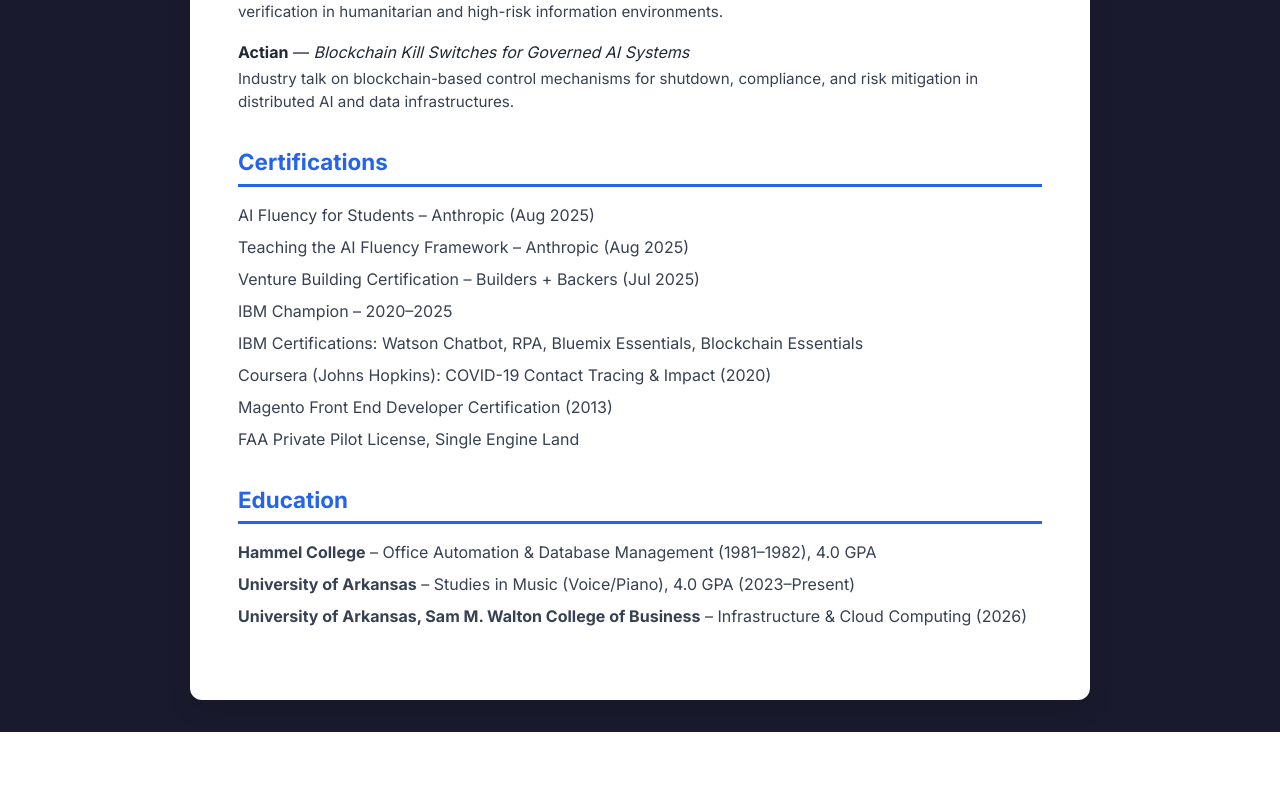
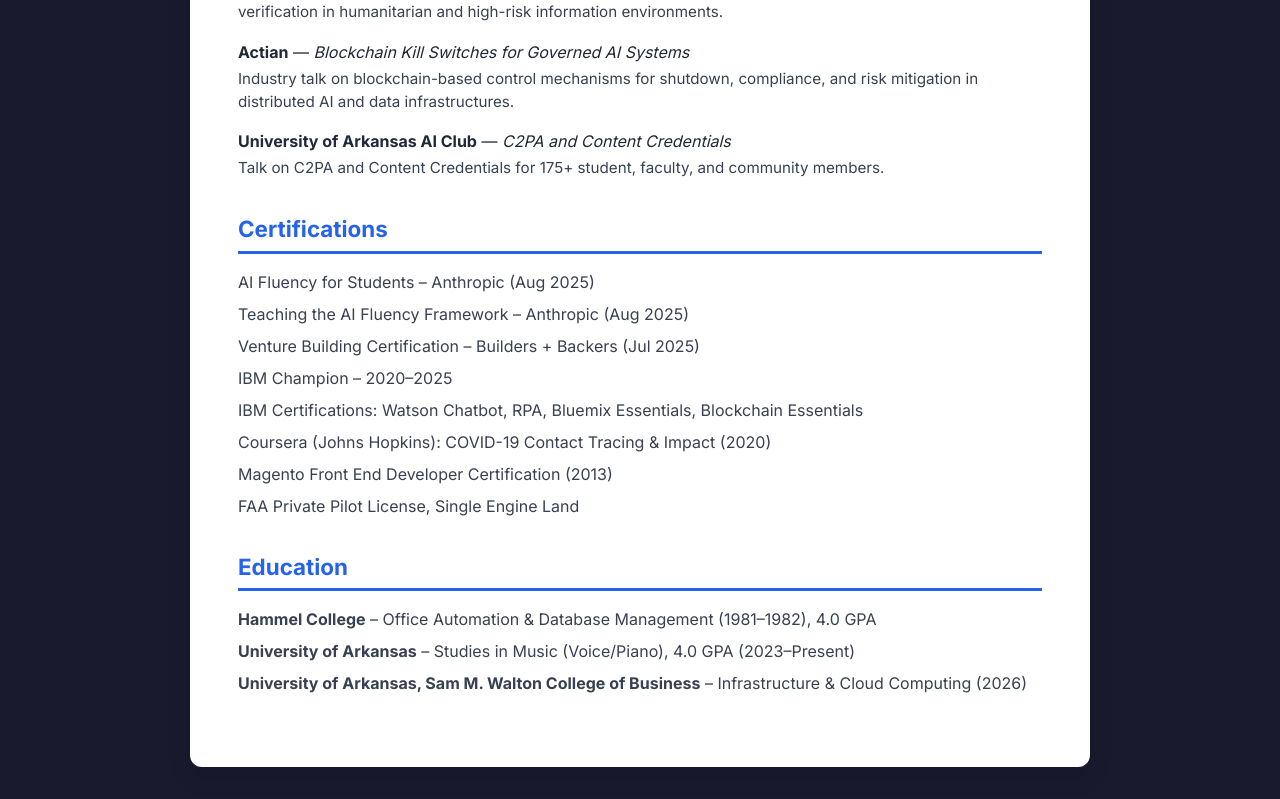
Before and after one commit to kilroyblockchain/karenkilroy, a React (Create React App) app: page /resume in a window 1280 px wide. Shown: the part 1996-2795 px from the top of the page. Before the commit the page ends 2728 px from the top, so only its background shows below. Built offline with nearby package versions, Linux system fonts and the light colour scheme.

Commit message:
c2pa for ai agents

```diff
--- a/src/App.js
+++ b/src/App.js
@@ -29,6 +29,12 @@
       topic: "Blockchain Kill Switches for Governed AI Systems",
       description:
         "Shared how blockchain-backed controls keep distributed AI infra compliant, explainable, and ready for shutdown when needed."
+    },
+    {
+      org: "University of Arkansas AI Club",
+      topic: "C2PA Content Credentials for AI Agents",
+      description:
+        "Talk on C2PA and Content Credentials for 175+ student, faculty, and community members."
     }
   ];
 
--- a/src/Resume.js
+++ b/src/Resume.js
@@ -178,6 +178,12 @@
                 distributed AI and data infrastructures.
               </p>
             </li>
+            <li>
+              <strong>University of Arkansas AI Club</strong> — <em>C2PA and Content Credentials</em>
+              <p className="speaking-desc">
+                Talk on C2PA and Content Credentials for 175+ student, faculty, and community members.
+              </p>
+            </li>
           </ul>
         </section>
 
```
